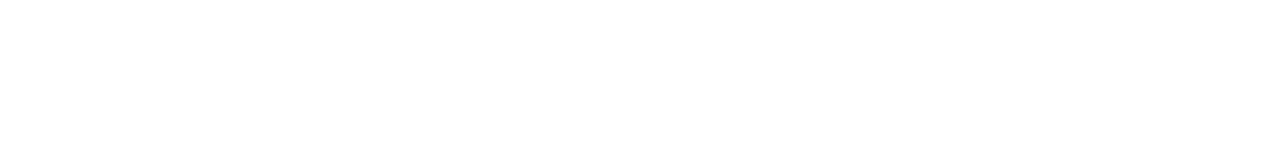
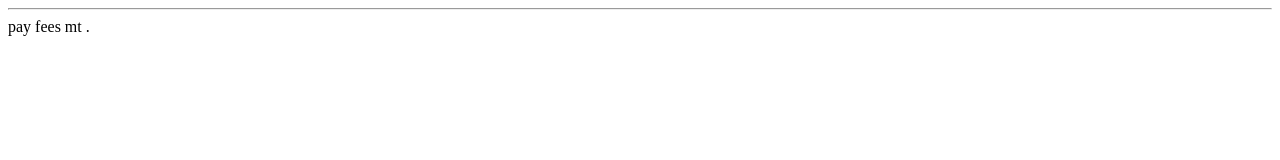
Before and after one commit to Lahiru235/new-, a plain HTML site: page index.html in a window 1280 px wide. Drawn offline with Linux system fonts and the light colour scheme.

Commit message:
Update index.html

```diff
--- a/index.html
+++ b/index.html
@@ -6,6 +6,8 @@
     <title>Document</title>
 </head>
 <body>
+    <hr/>
+    pay fees mt .
 
 </body>
 </html>
```
